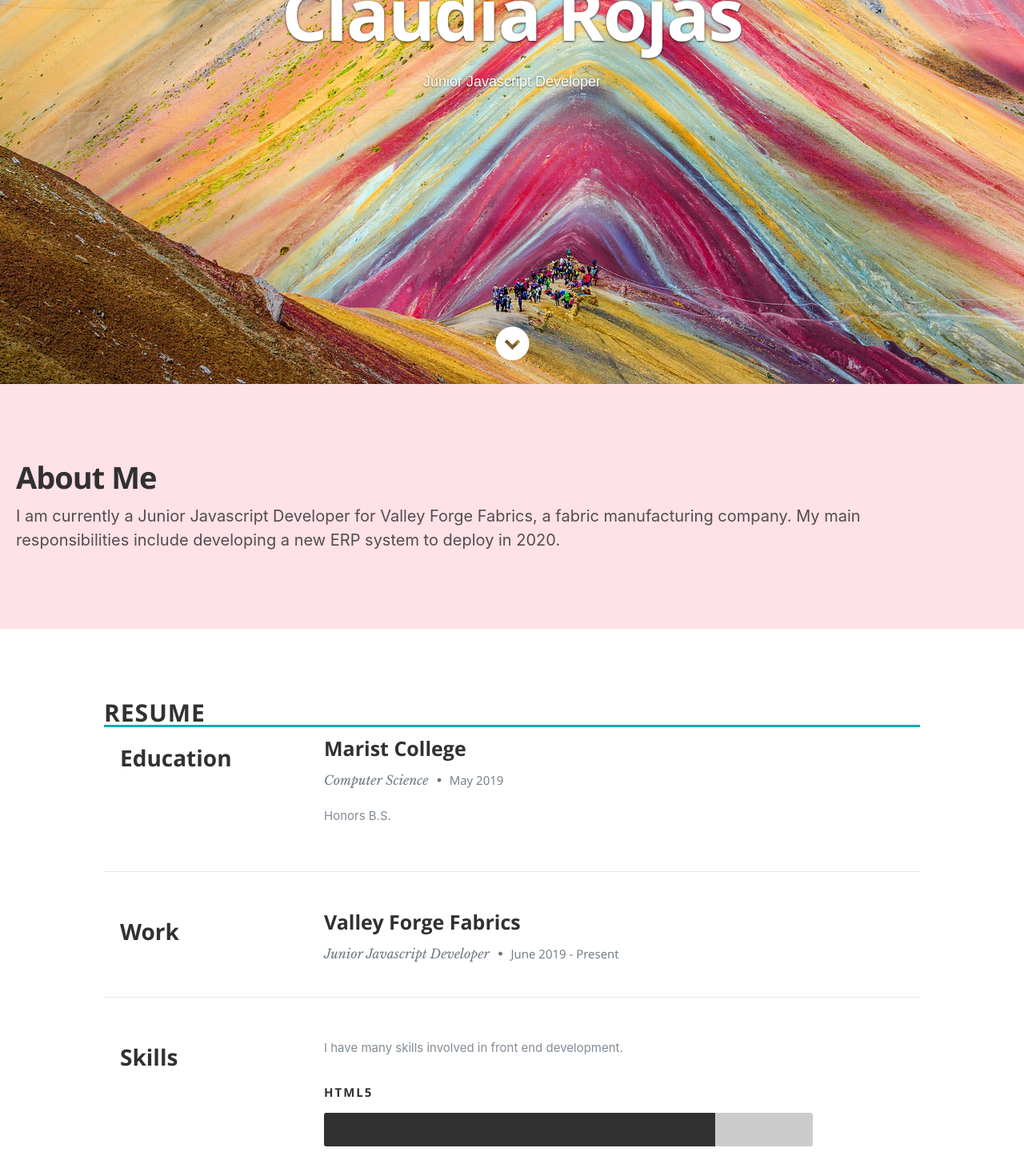
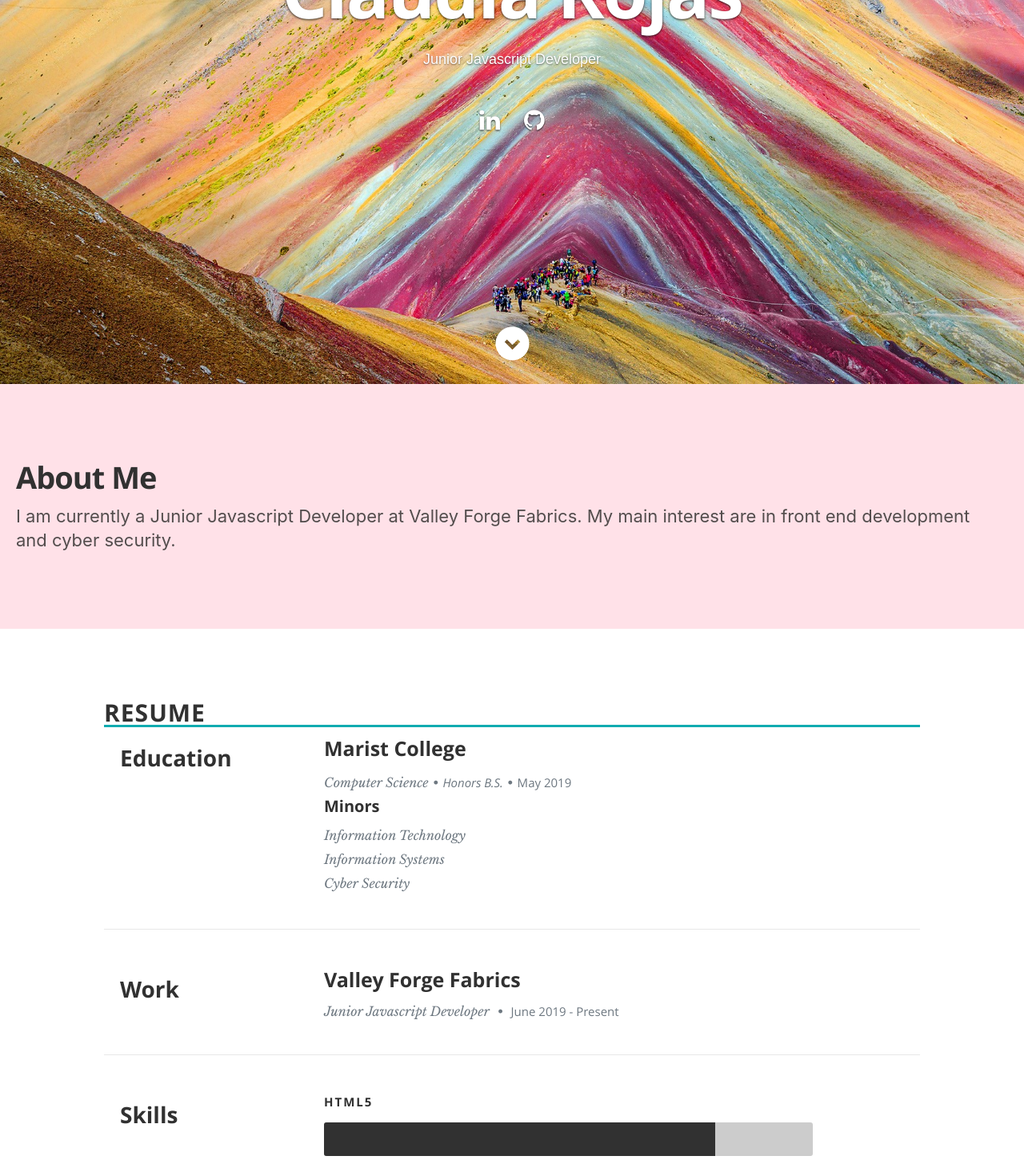
Before and after one commit to ClaudLucia/claudlucia.github.io, a React (Create React App) app: page / in a window 1280 px wide. Shown: the part 320-1780 px from the top of the page at 80% size. Built offline with nearby package versions, Linux system fonts and the light colour scheme.

Commit message:
update items

```diff
--- a/public/css/layout.css
+++ b/public/css/layout.css
@@ -197,14 +197,14 @@ ul#nav li.current a { color: rgb(240, 0, 80); }
 #about a:hover, #about a:focus { color: #11ABB0; }
 
 #about h2 {
-   font: 22px/30px 'opensans-bold', sans-serif;
+   font: 24px/32px 'opensans-bold', sans-serif;
    color: #fff;
    margin-bottom: 12px;
 }
 #about p {
    line-height: 30px;
    color: rgb(83, 77, 77);
-   font-size: 20px;
+   font-size: 22px;
 }
 #about .profile-pic {
    position: relative;
--- a/src/component/About.js
+++ b/src/component/About.js
@@ -5,7 +5,7 @@ class About extends Component{
         let resumeData = this.props.resumeData;
             return (
                 <section id="about">
-                    <div className="three columns main-col">
+                    <div className="nine columns main-col">
                         <h1>About Me</h1>
                         <p>
                             {
--- a/src/component/Contact.js
+++ b/src/component/Contact.js
@@ -15,7 +15,7 @@ class Contact extends Component {
                 <div className="row">
                     <aside className="eigth columns footer-widgets">
                     <div className="widget">
-                        <h4>Linked in : {resumeData.linkedinId}
+                        <h4>{resumeData.email}
                         </h4>
                     </div>
                     </aside>
--- a/src/component/Header.js
+++ b/src/component/Header.js
@@ -22,18 +22,18 @@ render() {
             <h3 style={{color:'#fff', fontFamily:'sans-serif '}}>{resumeData.role}
             </h3>
             <hr/>
-            {/* <ul className="social">
+            <ul className="social">
                 {
                     resumeData.socialLinks && resumeData.socialLinks.map(item =>{
                     return(
                             <li key={item.name}>
-                                <a href={item.url} target="_blank"><i className={item.className}></i></a>
+                                <a href={item.url} target="blank"><i className={item.className}></i></a>
                             </li>
                             )
                         }
                     )
                 }
-            </ul> */}
+            </ul>
             </div>
         </div>
 
--- a/src/component/Resume.js
+++ b/src/component/Resume.js
@@ -19,9 +19,21 @@ class Resume extends Component {
                     <h3>{item.UniversityName}</h3>
                     <p className="info">
                       {item.specialization}
-                      <span> &bull;</span><em className="date"> {item.MonthOfPassing} {item.YearOfPassing}</em>
+                      <span>&bull;</span><em>{item.Achievements}</em><span>&bull;</span><em className="date">{item.MonthOfPassing} {item.YearOfPassing}</em>
+                      <h4>Minors</h4>
+                      <ul className="minors">
+
+                      {
+                        resumeData.minors && resumeData.minors.map((item) => {
+                          return(
+                            <li>{item.minorName}
+                            </li>
+                          )
+                        })
+                      }
+                    </ul>
                     </p>
-                    <p>{item.Achievements}</p>
+
                   </div>
                 </div>
               )
@@ -57,9 +69,9 @@ class Resume extends Component {
           <h2><span>Skills</span></h2>
         </div>
         <div className="nine columns main-col">
-          <p>
+          {/* <p>
             {resumeData.skillsDescription}
-          </p>
+          </p> */}
           <div className="bars">
             <ul className="skills">
               {
--- a/src/component/resumeData.js
+++ b/src/component/resumeData.js
@@ -3,6 +3,7 @@
         "name": "Claudia Rojas",
         "role": "Junior Javascript Developer",
         "linkedinId":"ClaudiaLuRojas",
+        "email":"ClaudiaLuRojas@gmail.com",
         "roleDescription": "",
         "socialLinks":[
             {
@@ -16,17 +17,29 @@
             "className":"fa fa-github"
             }
         ],
-        "aboutme":"I am currently a Junior Javascript Developer for Valley Forge Fabrics, a fabric manufacturing company.  My main responsibilities include developing a new ERP system to deploy in 2020.",
+        "aboutme":"I am currently a Junior Javascript Developer at Valley Forge Fabrics. \n My main interest are in front end development and cyber security.",
         //"website":"https://rbhatia46.github.io",
         "education":[
         {
             "UniversityName":"Marist College",
             "specialization":"Computer Science",
+
             "MonthOfPassing":"May",
             "YearOfPassing":"2019",
             "Achievements":"Honors B.S."
         }
         ],
+        "minors" :
+            [
+                {
+                    "minorName": "Information Technology"
+                },
+                {
+                    "minorName": "Information Systems"
+                },{
+                    "minorName": "Cyber Security"
+                }
+            ],
         "work":[
         {
             "CompanyName":"Valley Forge Fabrics",
```
